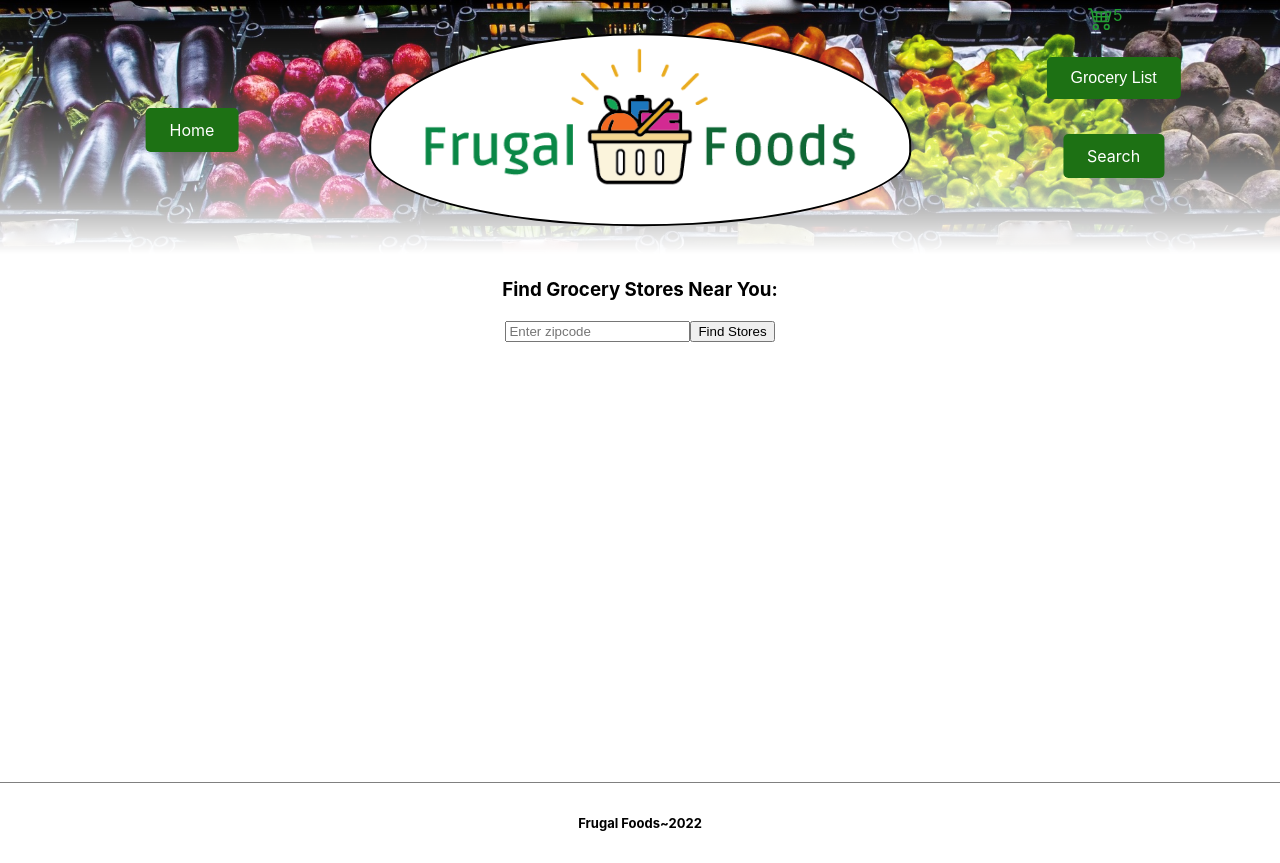
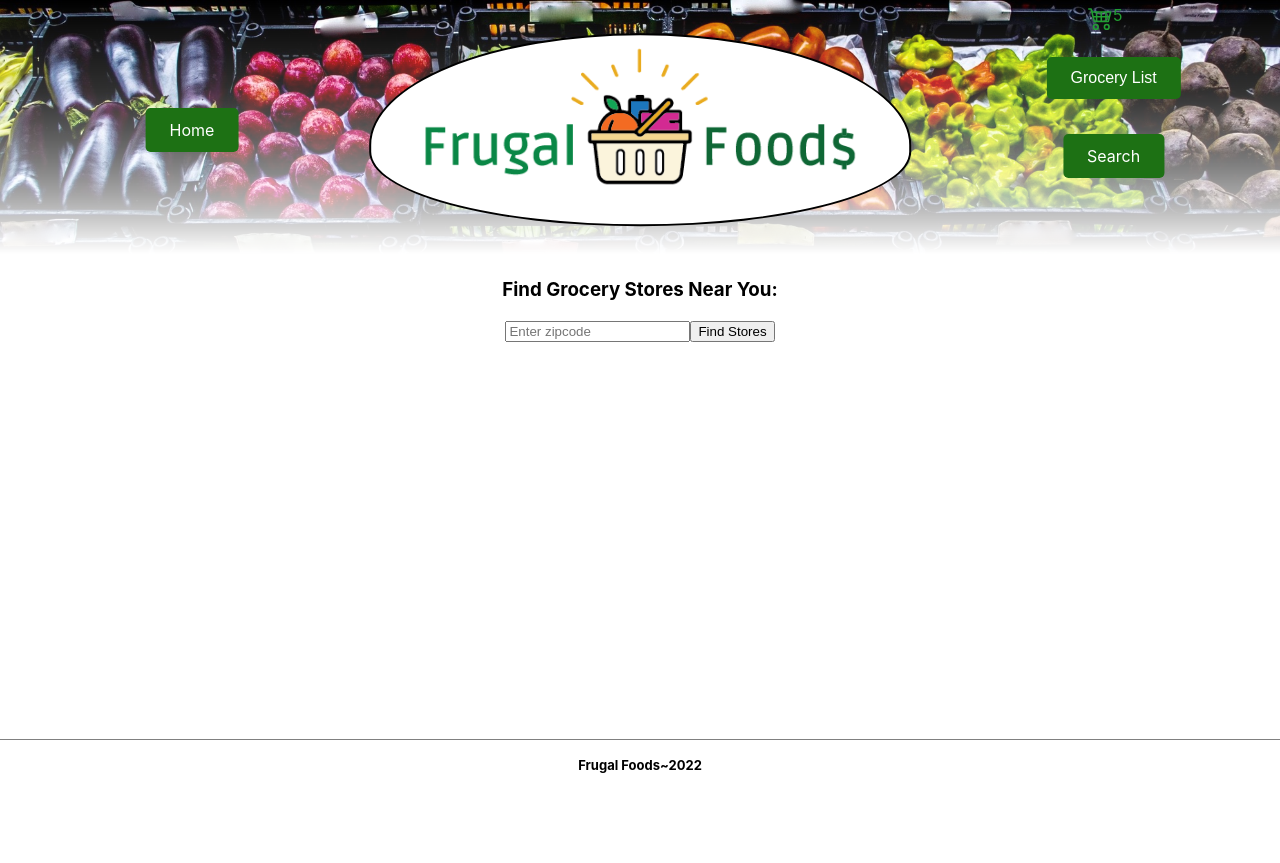
Before and after one commit to Frugal-Foods/frugal-foods-fe, a React (Create React App) app: page / in a window 1280 px wide. After the commit the page ends 800 px from the top, so only its background shows below. Built offline with nearby package versions, Linux system fonts and the light colour scheme.

Commit message:
Adds cypress boilerplate and styles components

```diff
--- a/src/components/App/App.css
+++ b/src/components/App/App.css
@@ -2,22 +2,8 @@
 
 .App {
   text-align: center;
-  /* height: 100vh; */
-  /* z-index: 1; */
 }
-.footer {
-  color: black;
-  display: flex;
-  margin-top: 55vh;
-  /* flex-direction: column-reverse; */
-  justify-content: space-around;
-  align-items: center;
-  /* background: linear-gradient(white, gray); */
-  width: 100%;
-  height: 10vh;
-  border-top: 1px solid gray;
-  font-size: small;
-}
+
 /*
 .App-logo {
   height: 40vmin;
--- a/src/components/Footer/Footer.css
+++ b/src/components/Footer/Footer.css
@@ -0,0 +1,9 @@
+.footer {
+  color: black;
+  position: fixed;
+  bottom: 0;
+  width: 100%;
+  height: 60px;
+  border-top: 1px solid gray;
+  font-size: small;
+}
--- a/src/components/Footer/Footer.js
+++ b/src/components/Footer/Footer.js
@@ -1,9 +1,12 @@
 import React from 'react'
+import "./Footer.css";
 
 export const Footer = () => {
   return (
     <div className='footer'>
+      <div>
       <h4>Frugal Foods~2022</h4>
+      </div>
     </div>
   )
 }
--- a/src/components/SearchItem/SearchItem.css
+++ b/src/components/SearchItem/SearchItem.css
@@ -1,6 +1,16 @@
+.item-results-container {
+  display: flex;
+  flex-direction: row;
+  flex-wrap: wrap;
+  justify-content: center;
+}
+
+
 .store-item-container {
   display: flex;
   justify-content: center;
+  flex-direction: column;
+  /* flex-wrap: wrap; */
 }
 
 .store-item-card {
--- a/src/components/SearchItem/SearchItem.js
+++ b/src/components/SearchItem/SearchItem.js
@@ -12,7 +12,7 @@ const SearchItem = ({ itemName, photoUrl, price, storeName }) => {
         <h3>{itemName}</h3>
         <h3>Store: {storeName}</h3>
         <p>in stock</p>
-      </div>
+    </div>
     </section>
   );
 };
--- a/src/components/StoreCard/StoreCard.css
+++ b/src/components/StoreCard/StoreCard.css
@@ -1,10 +1,13 @@
 .individual-store-card {
     display: flex;
-    flex-direction: row;
-    width: 80%;
+    width: 500px;
     border: 2px solid black;
     border-radius: 4px;
+    justify-content: space-between;
+    margin-left: 20px;
+    margin-bottom: 20px;
 }
+
 
 p {
     margin-right: 4px;
--- a/src/components/StoresContainer/StoresContainer.css
+++ b/src/components/StoresContainer/StoresContainer.css
@@ -1,10 +1,12 @@
 .stores-container {
     display: flex;
-    flex-direction: column;
+    flex-direction: row;
+    flex-wrap: wrap;
     align-items: center;
+    margin-top: 20px;
 }
 
 .store-cards {
-    display: flex;
-    justify-content: center;
+    height: 400px;
+    padding: 2px;
 }
--- a/src/components/StoresPage/StoresPage.css
+++ b/src/components/StoresPage/StoresPage.css
@@ -0,0 +1,6 @@
+.stores-page {
+  display: flex;
+  flex-direction: column;
+  align-items: center;
+
+}
--- a/src/components/ZipcodeSearch/ZipcodeSearch.js
+++ b/src/components/ZipcodeSearch/ZipcodeSearch.js
@@ -20,7 +20,7 @@ const ZipcodeSearch = ({ queryStores }) => {
   };
 
   return (
-    <div>
+    <div className="find-store-container">
       <h3>Find Grocery Stores Near You: </h3>
       <input
         type="text"
```
Also changed, not shown: 1 other file (tests, documents, lock files or other folders).
